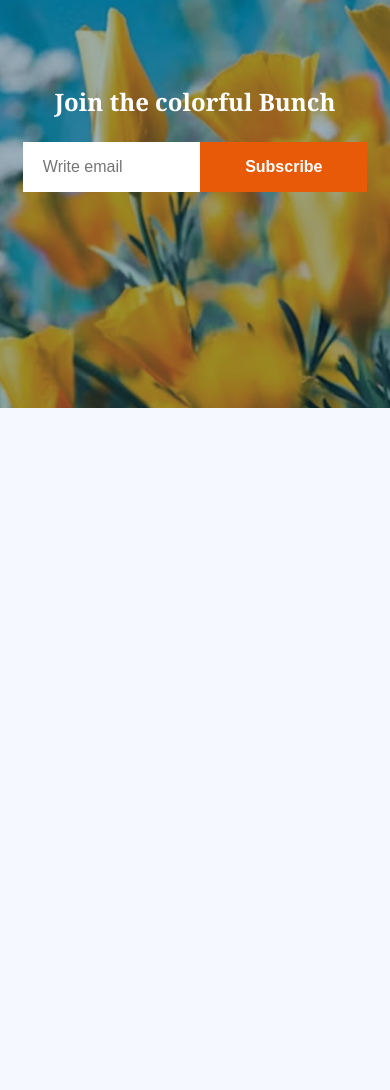
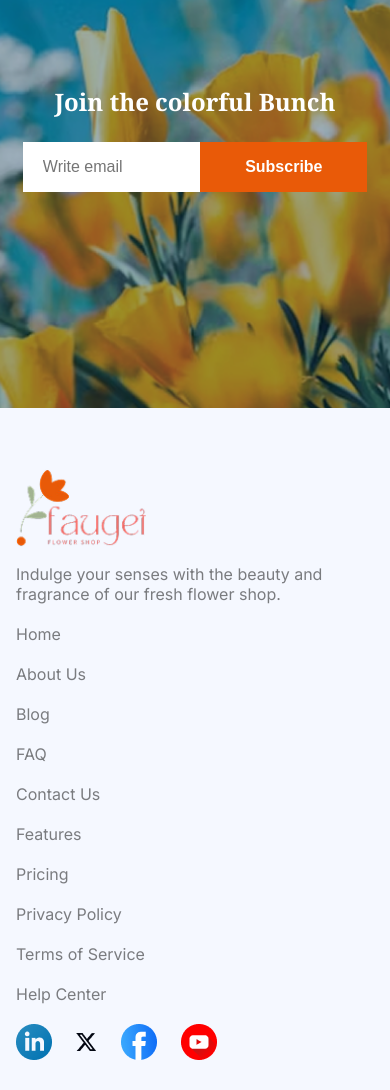
Before and after one commit to tahmidghani/assignment-2-ph, a plain HTML site: page index.html in a window 390 px wide. Shown: the part 4191-5281 px from the top of the page. Before the commit the page ends 4659 px from the top, so only its background shows below. Drawn offline with Linux system fonts and the light colour scheme.

Commit message:
finished footer and made it responsive for mobile devices

```diff
--- a/index.html
+++ b/index.html
@@ -190,5 +190,36 @@
 				</div>
 			</section>
 		</main>
+		<footer>
+			<div class="footer-container">
+				<div class="footer-box footer-box-1">
+					<img src="assets/logo.png" alt="" id="logo"/>
+					<p class="regular-text-color">
+						Indulge your senses with the beauty and fragrance of our fresh
+						flower shop.
+					</p>
+				</div>
+				<div class="footer-box footer-links">
+					<a href="" class="regular-text-color">Home</a
+					><a href="" class="regular-text-color">About Us</a
+					><a href="" class="regular-text-color">Blog</a
+					><a href="" class="regular-text-color">FAQ</a
+					><a href="" class="regular-text-color">Contact Us</a>
+				</div>
+				<div class="footer-box footer-links">
+					<a href="" class="regular-text-color">Features</a
+					><a href="" class="regular-text-color">Pricing</a
+					><a href="" class="regular-text-color">Privacy Policy</a
+					><a href="" class="regular-text-color">Terms of Service</a
+					><a href="" class="regular-text-color">Help Center</a>
+				</div>
+				<div class="footer-box social-icons">
+					<img src="assets/icon-linkedin.png" alt="" />
+					<img src="assets/icon-twitter.png" alt="" />
+					<img src="assets/icon-facebook.png" alt="" />
+					<img src="assets/icon-youtube.png" alt="" />
+				</div>
+			</div>
+		</footer>
 	</body>
 </html>
--- a/styles/style.css
+++ b/styles/style.css
@@ -23,10 +23,14 @@ body {
 header,
 .our-plant,
 .flower-lover,
-.latest-deal {
+.latest-deal,
+footer {
 	max-width: 1140px;
 	margin: 0 auto;
 	margin-bottom: 120px;
+}
+footer {
+	margin-bottom: 30px;
 }
 section {
 	margin-bottom: 120px;
@@ -282,6 +286,41 @@ a {
 	left: 100%;
 }
 
+/* footer section styles */
+
+.footer-container {
+	display: flex;
+	flex-direction: row;
+	justify-content: space-around;
+	gap: 110px;
+}
+#logo {
+	height: 80px;
+	width: fit-content;
+	margin-bottom: 16px;
+}
+.footer-box {
+	display: flex;
+	flex-direction: column;
+}
+.footer-links {
+	gap: 32px;
+}
+.footer-links a {
+	text-decoration: none;
+}
+.footer-box-1 {
+	max-width: 360px;
+}
+
+.social-icons {
+	flex-direction: row;
+	gap: 24px;
+	height: 36px;
+	align-items: center;
+	width: auto;
+}
+
 /* responsive style for mobile */
 @media screen and (max-width: 576px) {
 	body {
@@ -303,7 +342,9 @@ a {
 	}
 	.nav-bar,
 	.our-plant,
-	.flower-lover {
+	.flower-lover,
+	.join-form,
+	footer {
 		margin-left: 16px;
 		margin-right: 16px;
 	}
@@ -386,4 +427,18 @@ a {
 		width: 100%;
 		padding: 10px;
 	}
+	.footer-container {
+		flex-direction: column;
+		gap: 20px;
+	}
+	.footer-box-1 {
+		max-width: fit-content;
+	}
+	.footer-box p {
+		font-size: 1rem;
+	}
+	.footer-links {
+		font-size: 1rem;
+		gap: 20px;
+	}
 }
```
